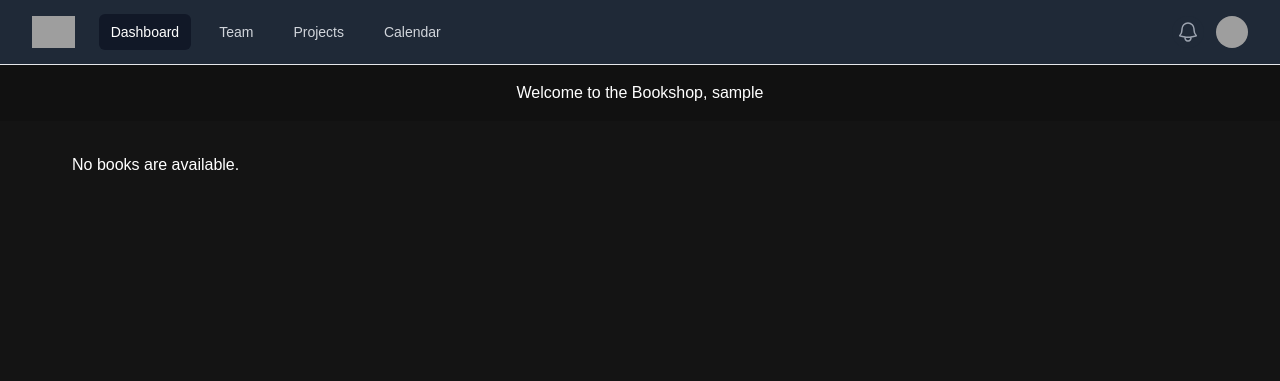
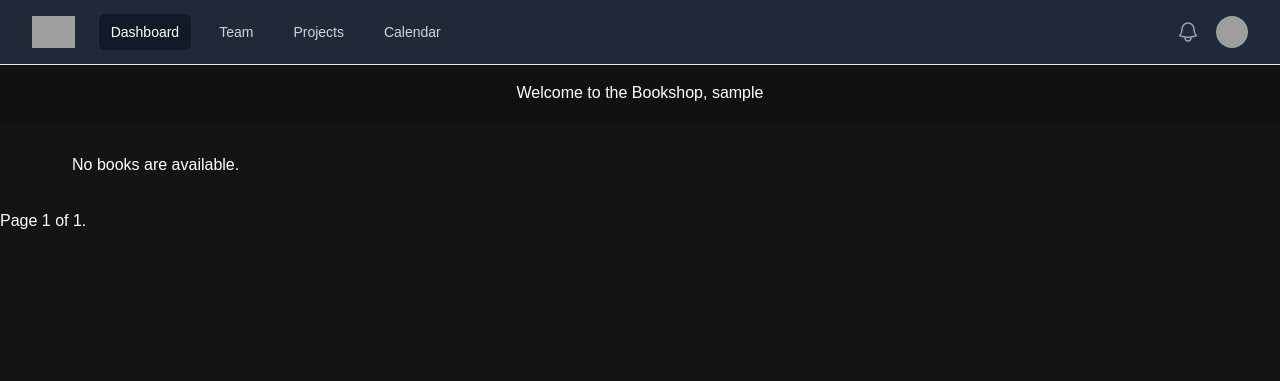
Before and after one commit to TradesmansRepository/greatreads, a Django app: page /bookshelf/ in a window 1280 px wide. Shown: the top 381 px of the page. Run offline with Django 4.2, Linux system fonts and the light colour scheme; the visitor is signed in with stand-in values (Sample User, id 1); data that the repository does not hold is empty; some libraries are stand-ins or nearby versions; grey boxes are pictures that could not be loaded.

Commit message:
add pagination to homepage

```diff
--- a/apps/bookshelf/views.py
+++ b/apps/bookshelf/views.py
@@ -4,6 +4,7 @@ from django.urls import reverse
 from django.contrib.auth.models import User
 from django.contrib.auth.forms import UserCreationForm
 from django.core.exceptions import MultipleObjectsReturned
+from django.core.paginator import Paginator
 from django.contrib import messages
 from django.contrib.auth.decorators import login_required
 from .models import Book, Author, UserBook
@@ -16,9 +17,13 @@ from rest_framework.decorators import api_view
 def home(request):
     books = Book.objects.all()
     authors = Author.objects.all()
+    paginator = Paginator(books, 50)
+    page_number = request.GET.get('page')
+    page_obj = paginator.get_page(page_number)
     context = {
         "books": books,
-        "authors": authors
+        "authors": authors,
+        "page_obj": page_obj
     }
     return render(request, "home.html", context)
 
--- a/templates/home.html
+++ b/templates/home.html
@@ -19,7 +19,7 @@
     <div class="container">
         <div class="gallery">
         {% if books %}
-            {% for book in books %}
+            {% for book in page_obj %}
                 <div class="movie">
                     <img src={{book.image_url_s}} alt="Movie 1">
                     <div class="overlay">
@@ -39,6 +39,23 @@
         {% endif %}
         </div>
     </div>
+
+    <div class="pagination">
+        <span class="step-links">
+            {% if page_obj.has_previous %}
+                <a href="?page=1">&laquo; first</a>
+                <a href="?page={{ page_obj.previous_page_number }}">previous</a>
+            {% endif %}
+            <span class="current">
+                Page {{ page_obj.number }} of {{ page_obj.paginator.num_pages }}.
+            </span>
+            {% if page_obj.has_next %}
+                <a href="?page={{ page_obj.next_page_number }}">next</a>
+                <a href="?page={{ page_obj.paginator.num_pages }}">last &raquo;</a>
+            {% endif %}
+        </span>
+    </div>
+
 </body>
 </html>
 
```
